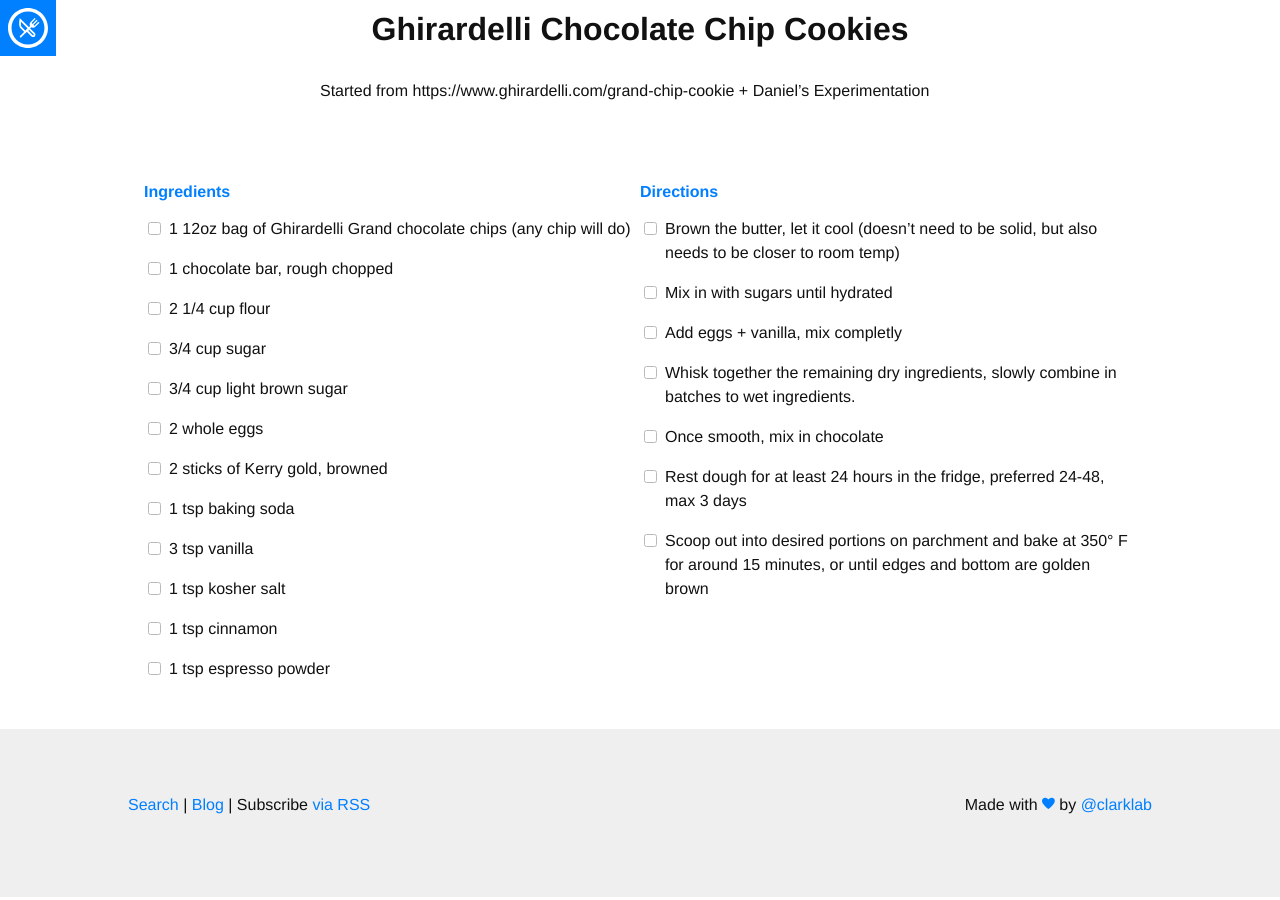
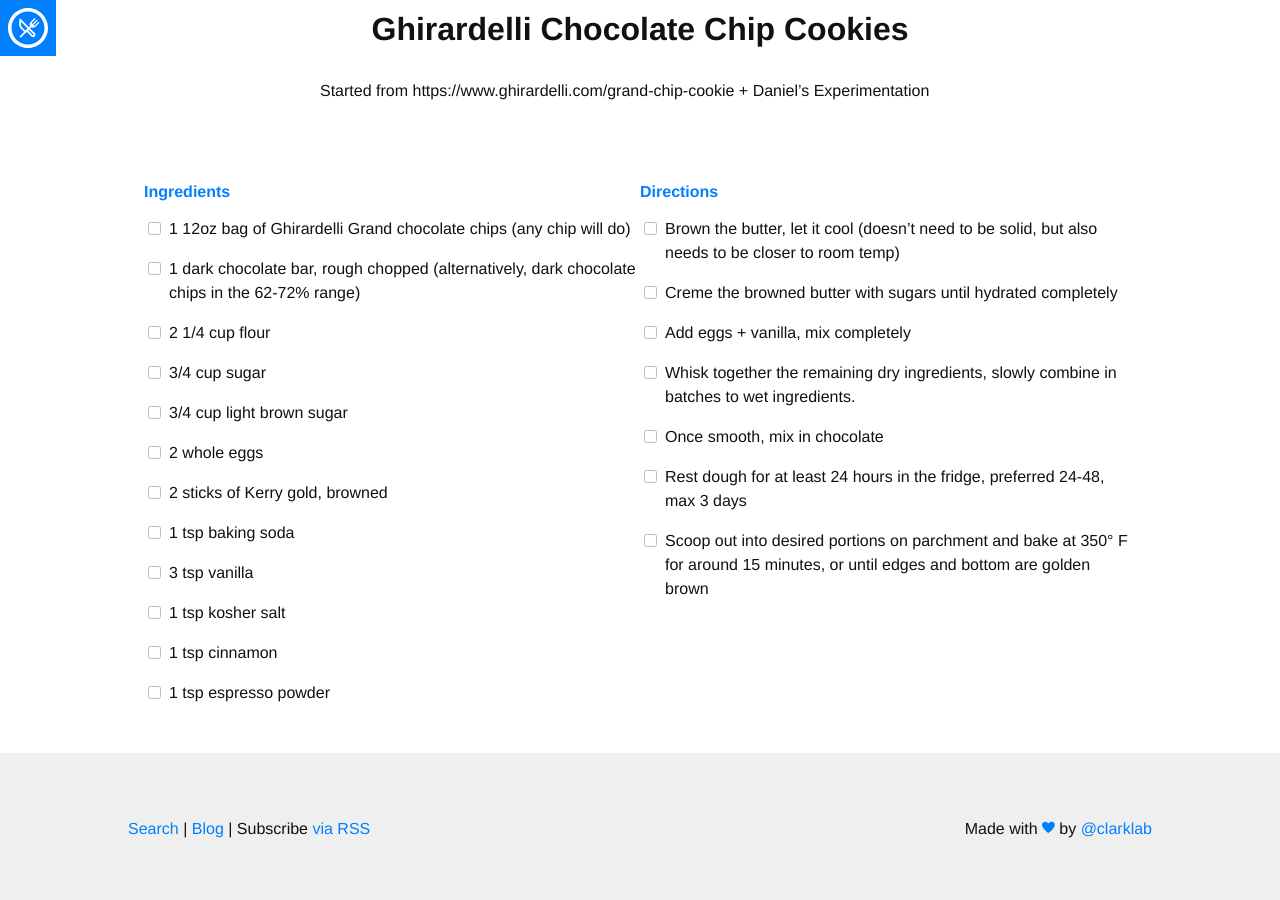
Before and after one commit to danielsheets/chowdown, a Jekyll site: the page built from _recipes/ghirardelli-chocolate-chip-cookies.md, in a window 1280 px wide and 900 px high, scrolled down 803 px. Built offline with Jekyll 4.4.1, drawn with Linux system fonts in a browser that asks for light colours; nearby versions of some CDN libraries; some web fonts are replaced.

Commit message:
Update ghirardelli-chocolate-chip-cookies.md

```diff
--- a/_recipes/ghirardelli-chocolate-chip-cookies.md
+++ b/_recipes/ghirardelli-chocolate-chip-cookies.md
@@ -7,7 +7,7 @@ tags: desert, baking
 
 ingredients:
 - 1 12oz bag of Ghirardelli Grand chocolate chips (any chip will do)
-- 1 chocolate bar, rough chopped
+- 1 dark chocolate bar, rough chopped (alternatively, dark chocolate chips in the 62-72% range)
 - 2 1/4 cup flour
 - 3/4 cup sugar
 - 3/4 cup light brown sugar
@@ -21,8 +21,8 @@ ingredients:
 
 directions:
 - Brown the butter, let it cool (doesn't need to be solid, but also needs to be closer to room temp)
-- Mix in with sugars until hydrated
-- Add eggs + vanilla, mix completly
+- Creme the browned butter with sugars until hydrated completely
+- Add eggs + vanilla, mix completely
 - Whisk together the remaining dry ingredients, slowly combine in batches to wet ingredients.
 - Once smooth, mix in chocolate
 - Rest dough for at least 24 hours in the fridge, preferred 24-48, max 3 days
```
